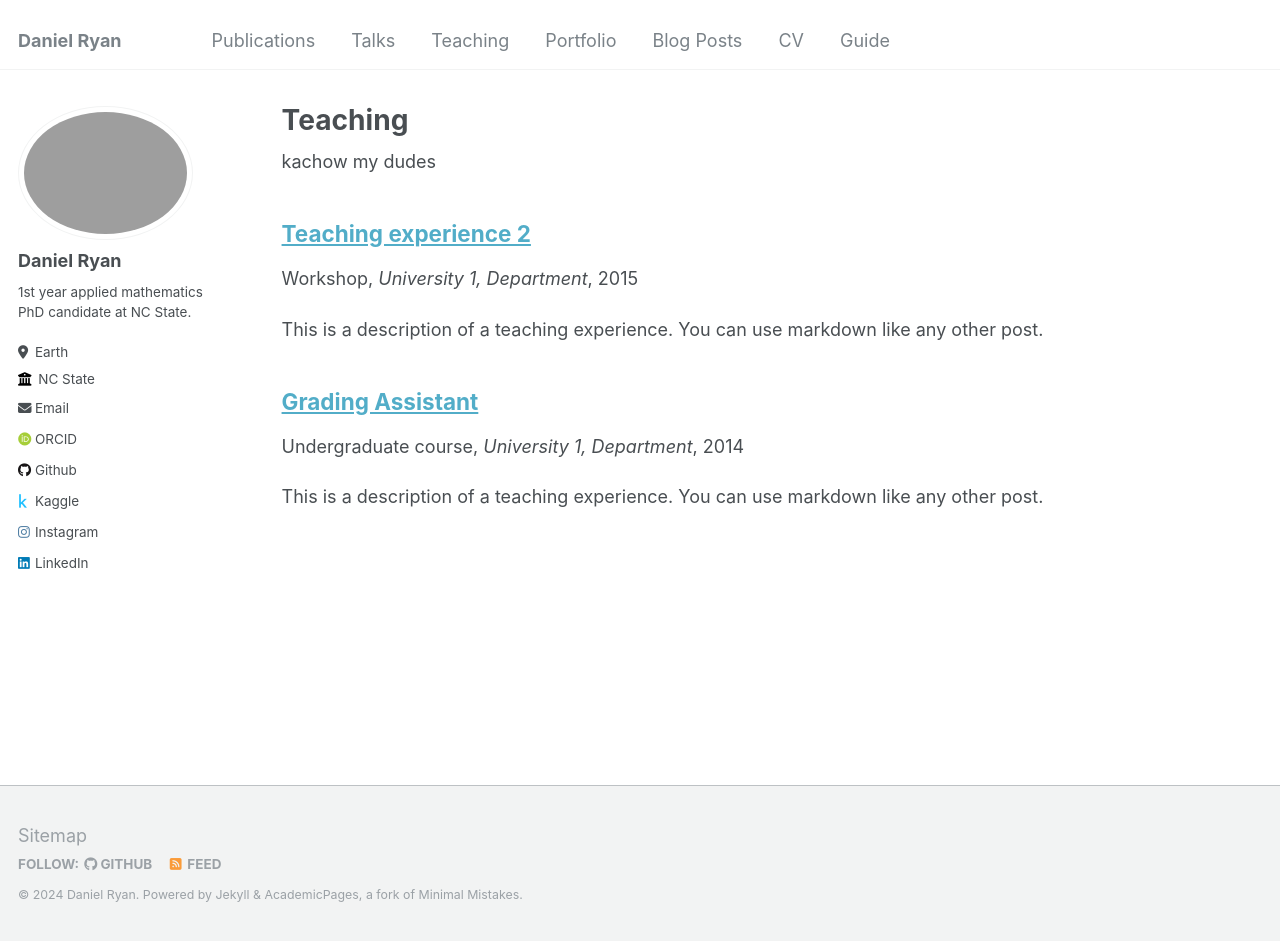
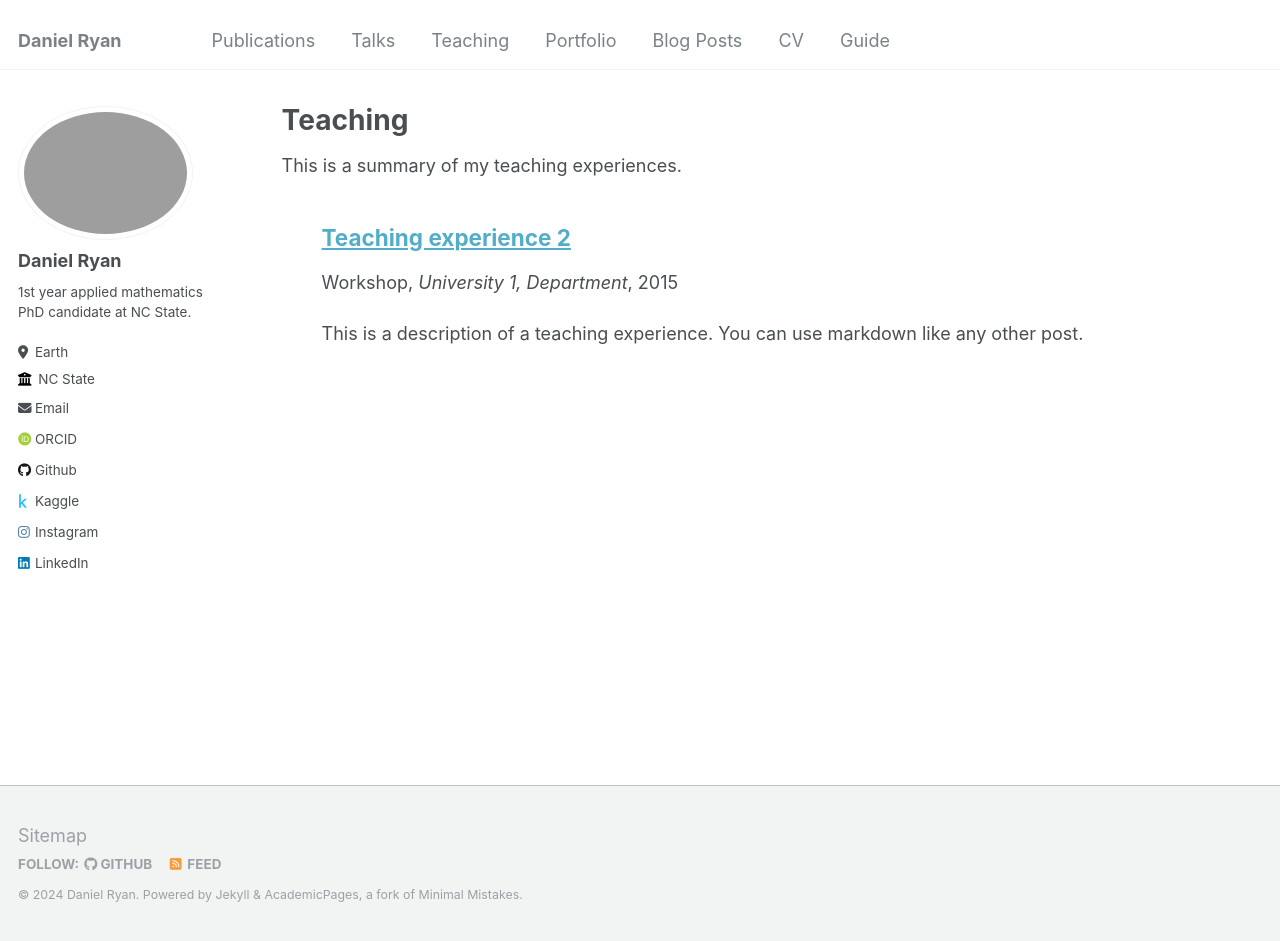
Before and after one commit to djryn/djryn.github.io, a Jekyll site: the page built from _pages/teaching.md, in a window 1280 px wide and 941 px high. Built offline with Jekyll 4.4.1, drawn with Linux system fonts in a browser that asks for light colours; some web fonts are replaced; a file with an impossible date is left out.

```diff
--- a/_pages/teaching.html
+++ b/_pages/teaching.md
@@ -5,10 +5,10 @@ permalink: /teaching/
 author_profile: true
 ---
 
-kachow my dudes
+This is a summary of my teaching experiences.
 
 {% include base_path %}
 
-{% for post in site.teaching reversed %}
+<ul>{% for post in site.teaching reversed %}
   {% include archive-single.html %}
-{% endfor %}
+{% endfor %}</ul>
--- a/_teaching/2014-spring-teaching-1.md
+++ b/_teaching/2014-spring-teaching-1.md
@@ -1,20 +1,9 @@
 ---
 title: "Grading Assistant"
 collection: teaching
-type: "Undergraduate course"
+type: "MATH 3302: Multi-Variable and Vector Calculus"
 permalink: /teaching/2014-spring-teaching-1
-venue: "University 1, Department"
-date: 2014-01-01
+venue: "Southern Methodist University"
+date: Fall 2023 / Spring 2024
 location: "City, Country"
 ---
-
-This is a description of a teaching experience. You can use markdown like any other post.
-
-Heading 1
-======
-
-Heading 2
-======
-
-Heading 3
-======
```
